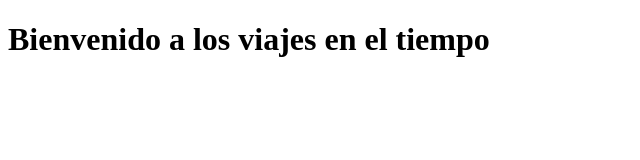
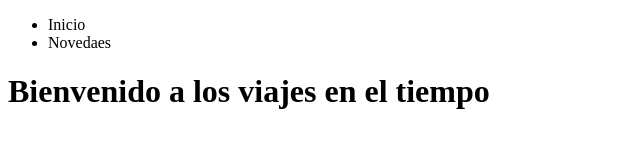
Before and after one commit to Vladitriana/mirepo, a plain HTML site: page index.html in a window 1280 px wide. Shown: the whole page, without its empty margins (0-640 px from the left). Drawn offline with Linux system fonts and the light colour scheme.

Commit message:
Agrego Navegacion

```diff
--- a/index.html
+++ b/index.html
@@ -6,6 +6,12 @@
     <title>Git</title>
 </head>
 <body>
+    <nav>
+        <ul>
+            <li>Inicio</li>
+            <li>Novedaes</li>
+        </ul>
+    </nav>
     <h1>Bienvenido a los viajes en el tiempo</h1>
 </body>
 </html>
```
